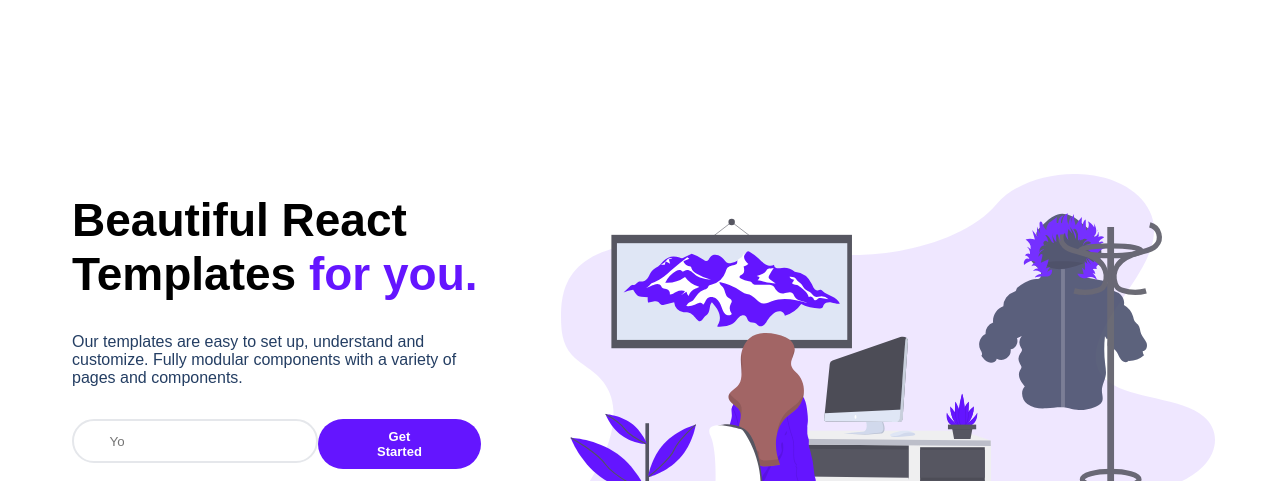
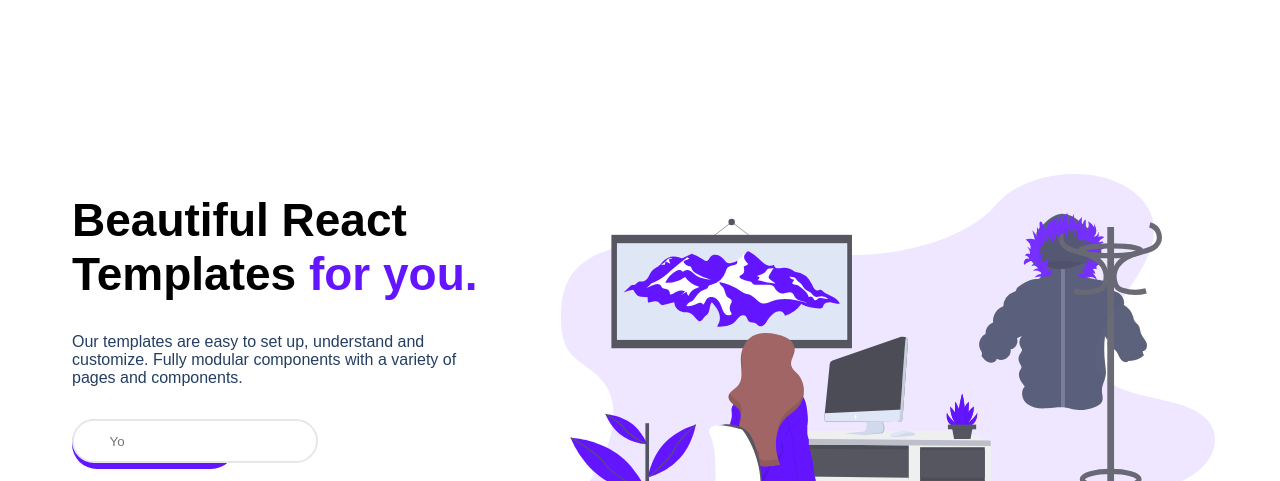
Before and after one commit to kour-tne3/project1, a plain HTML site: page index.html in a window 1280 px wide. Shown: the part 126-607 px from the top of the page. Drawn offline with Linux system fonts and the light colour scheme; a script that the page names is missing; files whose address does not match are found by name.

Commit message:
project1

```diff
--- a/style.css
+++ b/style.css
@@ -213,7 +213,7 @@ color:rgb (36, 62, 99);
 positIon :absolute;
  top:0;
  bottom:0;
- z-index:3;
+ z-index: index 1;;
  transition:border-color 300ms;
 
 }
@@ -256,9 +256,9 @@ input {
   border: none;
   background-color: #6415ff;
   display:inline;
-  float:right;
+  float:left;
   padding: 10px 50px;
- z-index:1;
+ z-index:3;
 }
 
 /* FEATURES */
```
